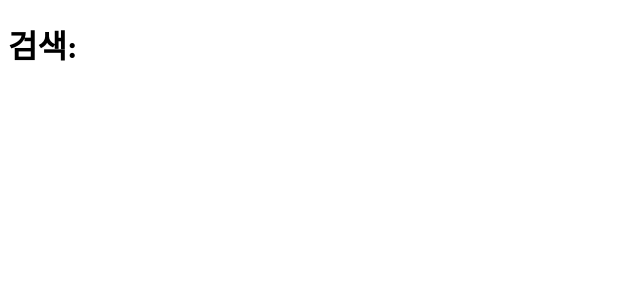
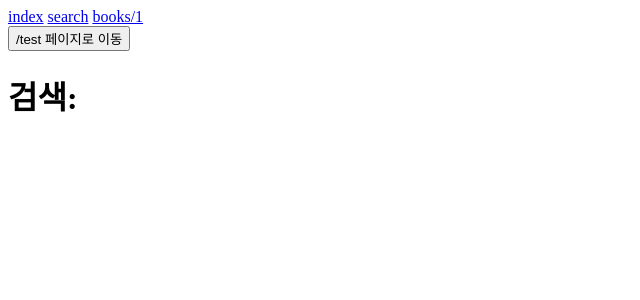
Before and after one commit to rhakdnj/next-sandbox, a Next.js app in the folder apps/onebite-next/section02/: page /search in a window 1280 px wide. Shown: the top 300 px of the page, without its empty margins (0-640 px from the left). Built offline with nearby package versions, Linux system fonts and the light colour scheme.

Commit message:
feat: 네비게이팅

```diff
--- a/apps/onebite-next/section02/src/pages/_app.tsx
+++ b/apps/onebite-next/section02/src/pages/_app.tsx
@@ -1,6 +1,34 @@
 import "@/styles/globals.css";
 import type { AppProps } from "next/app";
+import Link from "next/link";
+import {useRouter} from "next/router";
 
 export default function App({ Component, pageProps }: AppProps) {
-  return <Component {...pageProps} />;
+
+  const router = useRouter()
+
+  const onClickButton = async () => {
+    /**
+     * push: url로 페이지 이동
+     * replace: 뒤로가기를 방지하며 페이지 이동
+     * back: 페이지를 뒤로 이동
+     */
+    await router.push("/test")
+  }
+
+  return (
+    <>
+      <header>
+        <Link href="/">index</Link>
+        &nbsp;
+        <Link href="/search">search</Link>
+        &nbsp;
+        <Link href="/books/1">books/1</Link>
+
+        <div>
+          <button onClick={onClickButton}>/test 페이지로 이동</button>
+        </div>
+      </header>
+    <Component {...pageProps} />
+    </>);
 }
```
